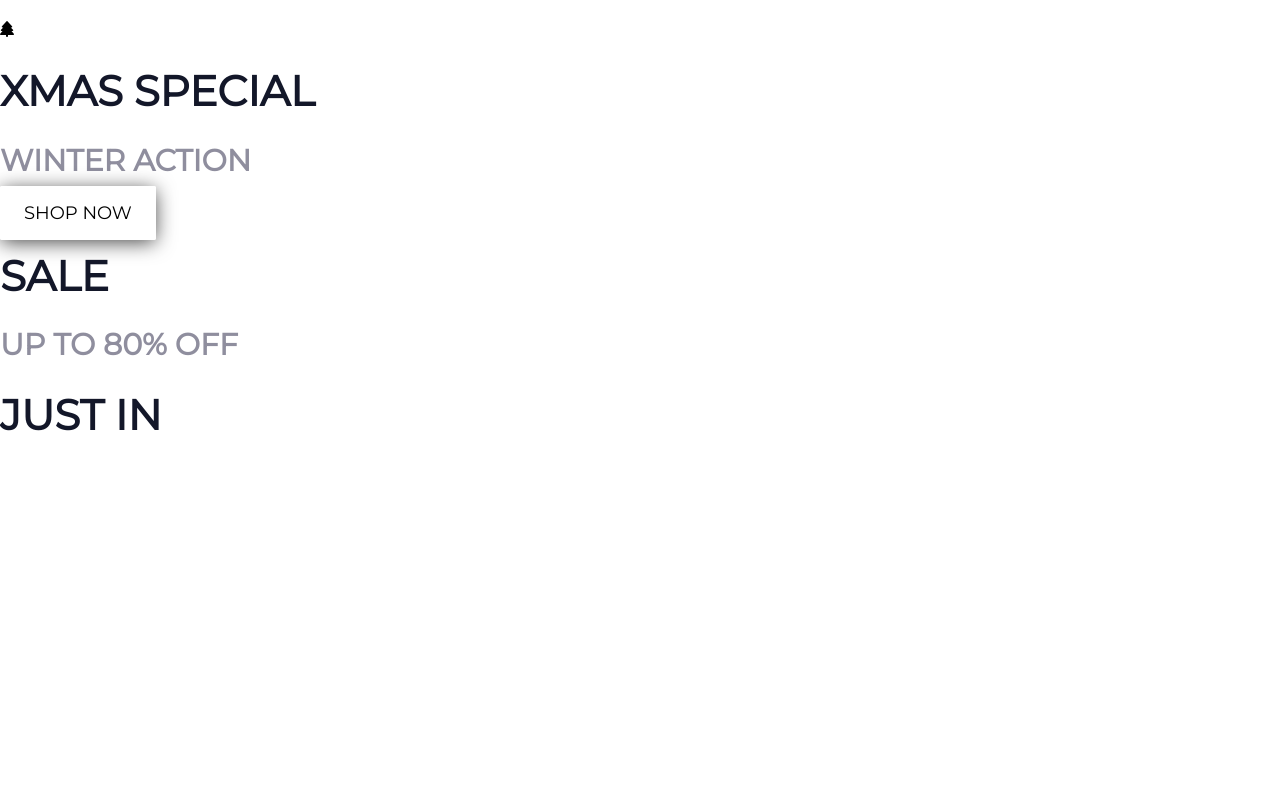
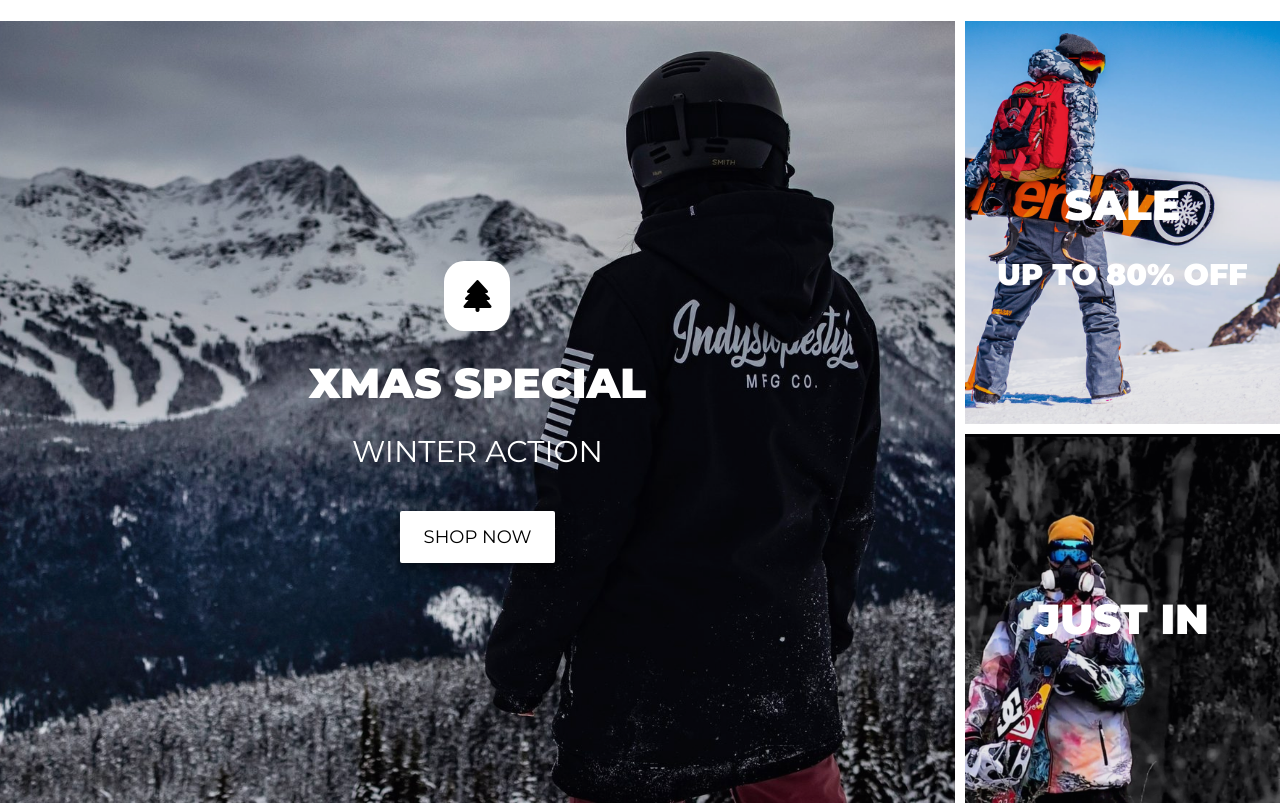
Before and after one commit to realVato/tommy-coco, a plain HTML site: page index.html in a window 1280 px wide. Shown: the part 108-911 px from the top of the page. Before the commit the page ends 800 px from the top, so only its background shows below. Drawn offline with Linux system fonts and the light colour scheme.

Commit message:
main styles

```diff
--- a/scss/main.scss
+++ b/scss/main.scss
@@ -1,6 +1,6 @@
 @charset 'utf-8';
 
-// ABSTRATS
+// ABSTRACTS
 @import
     'abstracts/variables',
     'abstracts/mixin';
@@ -19,4 +19,5 @@
 
 // LAYOUT
 @import
-    'layout/header';
+    'layout/header',
+    'layout/hero-showcase';
```
Also changed, not shown: css/main.css.
